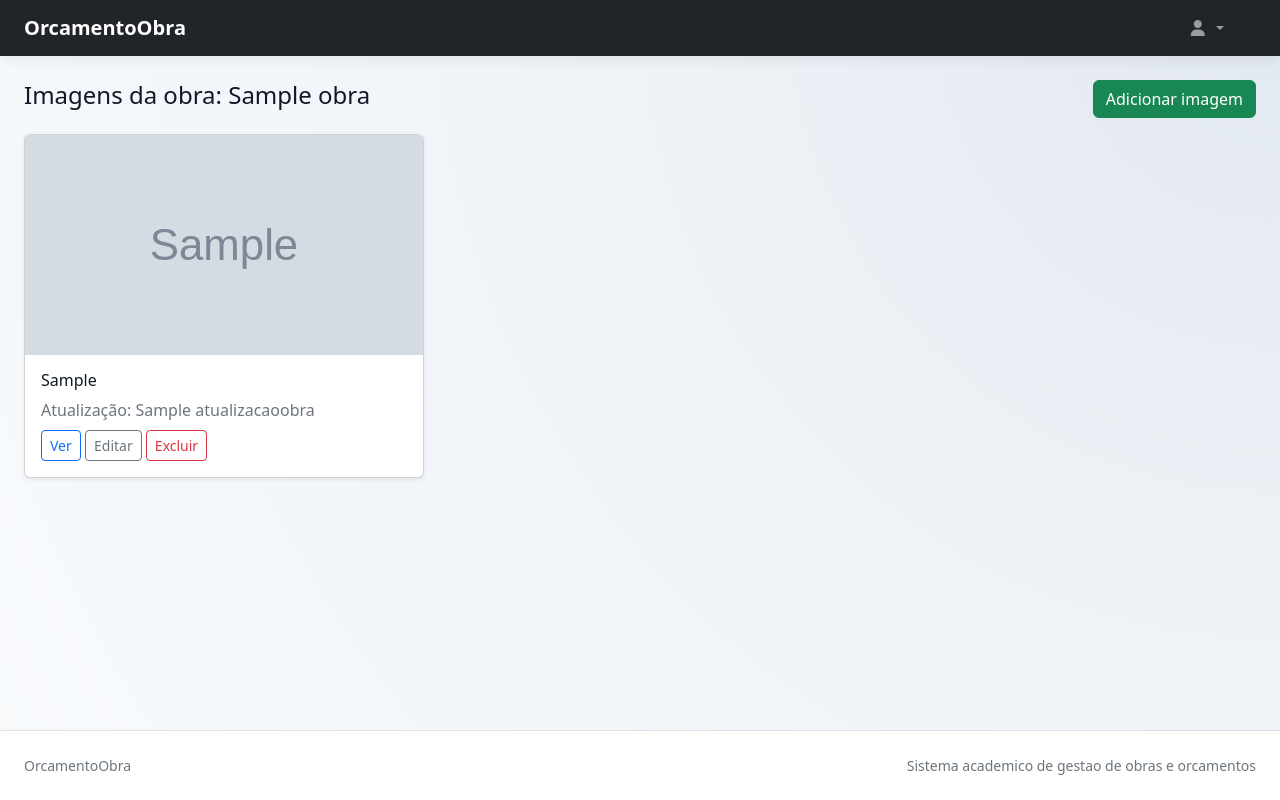
After one commit to Luqui05/OrcamentoObra, a Django app: page /obras/1/imagens/ in a window 1280 px wide. The commit adds this page. Run offline with Django 5.2, Linux system fonts and the light colour scheme; tables that the repository leaves empty hold one stand-in row (values such as "Sample post"); grey boxes marked "Sample" are stand-in pictures.

Commit message:
feat: CRUD de ImagemObra

```diff
--- a/core/models.py
+++ b/core/models.py
@@ -158,7 +158,7 @@ class ImagemObra(models.Model):
 
     def clean(self):
         super().clean()
-        if self.atualizacao_obra and self.atualizacao_obra.obra_id != self.obra_id:
+        if self.obra_id and self.atualizacao_obra_id and self.atualizacao_obra.obra_id != self.obra_id:
             raise ValidationError(
                 {
                     "atualizacao_obra": (
--- /dev/null
+++ b/core/templates/core/imagem/list.html
@@ -0,0 +1,39 @@
+{% extends "core/base.html" %}
+
+{% block title %}Imagens - {{ obra.titulo }}{% endblock %}
+
+{% block content %}
+<div class="d-flex justify-content-between align-items-center mb-3">
+    <h4>Imagens da obra: {{ obra.titulo }}</h4>
+    <a href="{% url 'imagem_create' obra.pk %}" class="btn btn-success">Adicionar imagem</a>
+</div>
+
+<div class="row g-3">
+    {% for imagem in imagens %}
+    <div class="col-12 col-md-6 col-lg-4">
+        <div class="card h-100 shadow-sm">
+            {% if imagem.imagem %}
+            <img src="{{ imagem.imagem.url }}" class="card-img-top" alt="{{ imagem.legenda|default:imagem }}" style="height: 220px; object-fit: cover;">
+            {% endif %}
+            <div class="card-body">
+                <h6 class="card-title">{{ imagem.legenda|default:"Imagem da obra" }}</h6>
+                <p class="card-text text-muted mb-2">
+                    {% if imagem.atualizacao_obra %}
+                        Atualização: {{ imagem.atualizacao_obra.titulo }}
+                    {% else %}
+                        Sem atualização vinculada
+                    {% endif %}
+                </p>
+                <a href="{% url 'imagem_detail' imagem.pk %}" class="btn btn-sm btn-outline-primary">Ver</a>
+                <a href="{% url 'imagem_update' imagem.pk %}" class="btn btn-sm btn-outline-secondary">Editar</a>
+                <a href="{% url 'imagem_delete' imagem.pk %}" class="btn btn-sm btn-outline-danger">Excluir</a>
+            </div>
+        </div>
+    </div>
+    {% empty %}
+    <div class="col-12">
+        <div class="alert alert-light border mb-0">Nenhuma imagem cadastrada para esta obra.</div>
+    </div>
+    {% endfor %}
+</div>
+{% endblock %}
--- a/core/templates/core/obra/galeria.html
+++ b/core/templates/core/obra/galeria.html
@@ -116,6 +116,7 @@
 <div class="d-flex justify-content-between align-items-center mb-3">
     <h2 class="mb-0">Galeria da obra: {{ obra.titulo }}</h2>
     <div>
+        <a href="{% url 'imagem_create' obra.pk %}" class="btn btn-success me-2">Adicionar imagem</a>
         <a href="{% url 'documento_create' obra.pk %}" class="btn btn-primary me-2">Adicionar documento</a>
         <a href="{% url 'obra_detail' obra.pk %}" class="btn btn-outline-secondary">Voltar para detalhe</a>
     </div>
--- a/core/urls.py
+++ b/core/urls.py
@@ -28,6 +28,11 @@ from .views import (
     DocumentoCreateView,
     DocumentoUpdateView,
     DocumentoDeleteView,
+    ImagemObraListView,
+    ImagemObraDetailView,
+    ImagemObraCreateView,
+    ImagemObraUpdateView,
+    ImagemObraDeleteView,
 )
 
 urlpatterns = [
@@ -123,4 +128,30 @@ urlpatterns = [
         DocumentoDeleteView.as_view(),
         name="documento_delete",
     ),
+    # Imagens
+    path(
+        "obras/<int:obra_pk>/imagens/",
+        ImagemObraListView.as_view(),
+        name="imagem_list",
+    ),
+    path(
+        "obras/<int:obra_pk>/imagens/nova/",
+        ImagemObraCreateView.as_view(),
+        name="imagem_create",
+    ),
+    path(
+        "imagens/<int:pk>/",
+        ImagemObraDetailView.as_view(),
+        name="imagem_detail",
+    ),
+    path(
+        "imagens/<int:pk>/editar/",
+        ImagemObraUpdateView.as_view(),
+        name="imagem_update",
+    ),
+    path(
+        "imagens/<int:pk>/excluir/",
+        ImagemObraDeleteView.as_view(),
+        name="imagem_delete",
+    ),
 ]
--- a/core/views.py
+++ b/core/views.py
@@ -11,11 +11,12 @@ from django.views.generic import (
 from .forms import (
     AtualizacaoObraForm,
     ClienteForm,
+    ImagemObraForm,
     ObraForm,
     OrcamentoForm,
 )
 from .forms import DocumentoForm
-from .models import AtualizacaoObra, Cliente, Obra, Orcamento, Documento
+from .models import AtualizacaoObra, Cliente, ImagemObra, Obra, Orcamento, Documento
 
 
 def montar_galeria_obra(obra):
@@ -244,6 +245,97 @@ class DocumentoDeleteView(DeleteView):
         return context
 
 
+class ImagemObraListView(ListView):
+    model = ImagemObra
+    template_name = "core/imagem/list.html"
+    context_object_name = "imagens"
+
+    def get_queryset(self):
+        obra_pk = self.kwargs.get("obra_pk")
+        return ImagemObra.objects.filter(obra__pk=obra_pk)
+
+    def get_context_data(self, **kwargs):
+        context = super().get_context_data(**kwargs)
+        obra_pk = self.kwargs.get("obra_pk")
+        context["obra"] = Obra.objects.get(pk=obra_pk)
+        return context
+
+
+class ImagemObraDetailView(DetailView):
+    model = ImagemObra
+    template_name = "core/imagem/detail.html"
+    context_object_name = "imagem"
+
+
+class ImagemObraCreateView(CreateView):
+    model = ImagemObra
+    form_class = ImagemObraForm
+    template_name = "core/form.html"
+
+    def get_success_url(self):
+        return reverse_lazy("obra_detail", kwargs={"pk": self.object.obra.pk})
+
+    def get_form_kwargs(self):
+        kwargs = super().get_form_kwargs()
+        obra_pk = self.kwargs.get("obra_pk")
+        if obra_pk:
+            kwargs["obra"] = Obra.objects.get(pk=obra_pk)
+        return kwargs
+
+    def form_valid(self, form):
+        obra_pk = self.kwargs.get("obra_pk")
+        if obra_pk:
+            form.instance.obra = Obra.objects.get(pk=obra_pk)
+        return super().form_valid(form)
+
+    def get_context_data(self, **kwargs):
+        context = super().get_context_data(**kwargs)
+        context.update({
+            "titulo": "Adicionar imagem da obra",
+            "botao": "Salvar",
+        })
+        return context
+
+
+class ImagemObraUpdateView(UpdateView):
+    model = ImagemObra
+    form_class = ImagemObraForm
+    template_name = "core/form.html"
+
+    def get_success_url(self):
+        return reverse_lazy("obra_detail", kwargs={"pk": self.object.obra.pk})
+
+    def get_form_kwargs(self):
+        kwargs = super().get_form_kwargs()
+        kwargs["obra"] = self.object.obra
+        return kwargs
+
+    def get_context_data(self, **kwargs):
+        context = super().get_context_data(**kwargs)
+        context.update({
+            "titulo": "Editar imagem da obra",
+            "botao": "Atualizar",
+            "cancel_url": reverse_lazy("obra_detail", kwargs={"pk": self.object.obra.pk}),
+        })
+        return context
+
+
+class ImagemObraDeleteView(DeleteView):
+    model = ImagemObra
+    template_name = "core/confirm_delete.html"
+
+    def get_success_url(self):
+        return reverse_lazy("obra_detail", kwargs={"pk": self.object.obra.pk})
+
+    def get_context_data(self, **kwargs):
+        context = super().get_context_data(**kwargs)
+        context.update({
+            "titulo": "Excluir imagem da obra",
+            "cancel_url": reverse_lazy("obra_detail", kwargs={"pk": self.object.obra.pk}),
+        })
+        return context
+
+
 class ObraCreateView(CreateView):
     model = Obra
     form_class = ObraForm
```
Also changed, not shown: core/forms.py (+28 -0 lines), core/templates/core/imagem/detail.html (added, +35 -0 lines).
